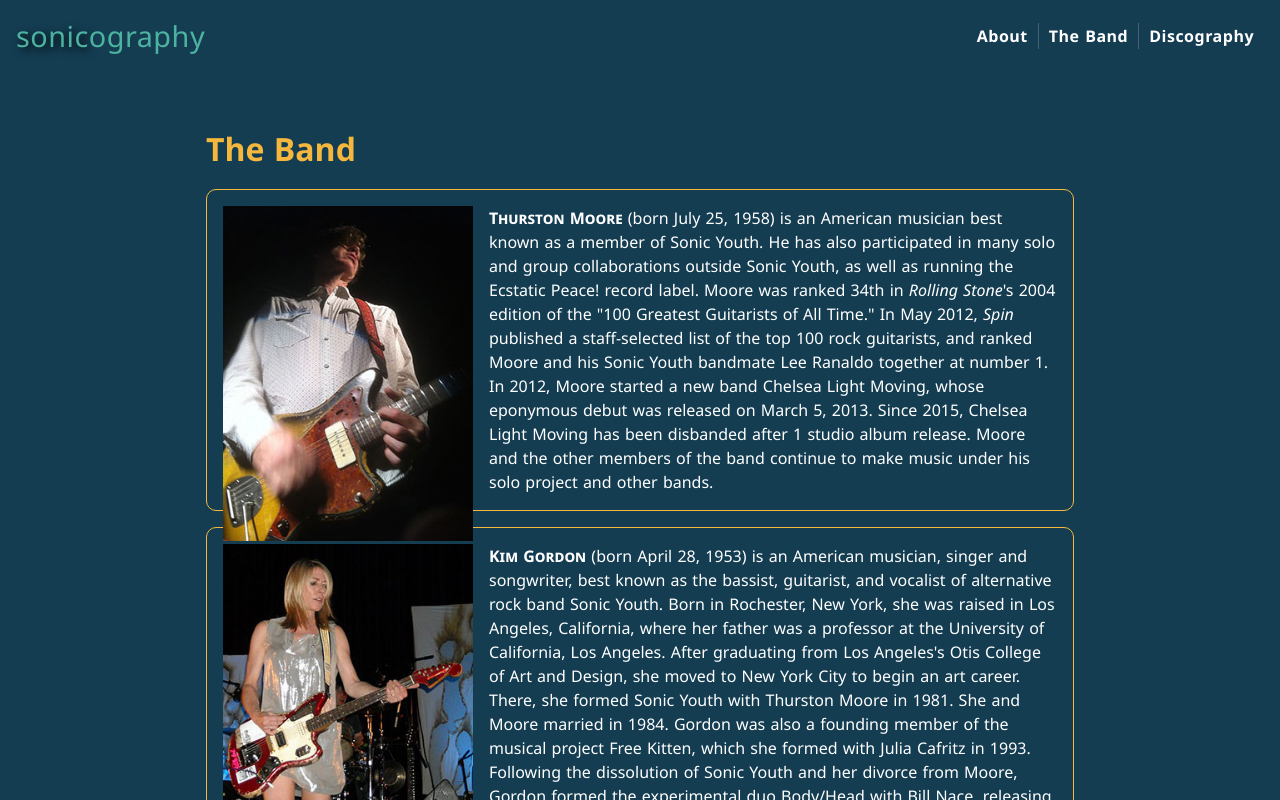
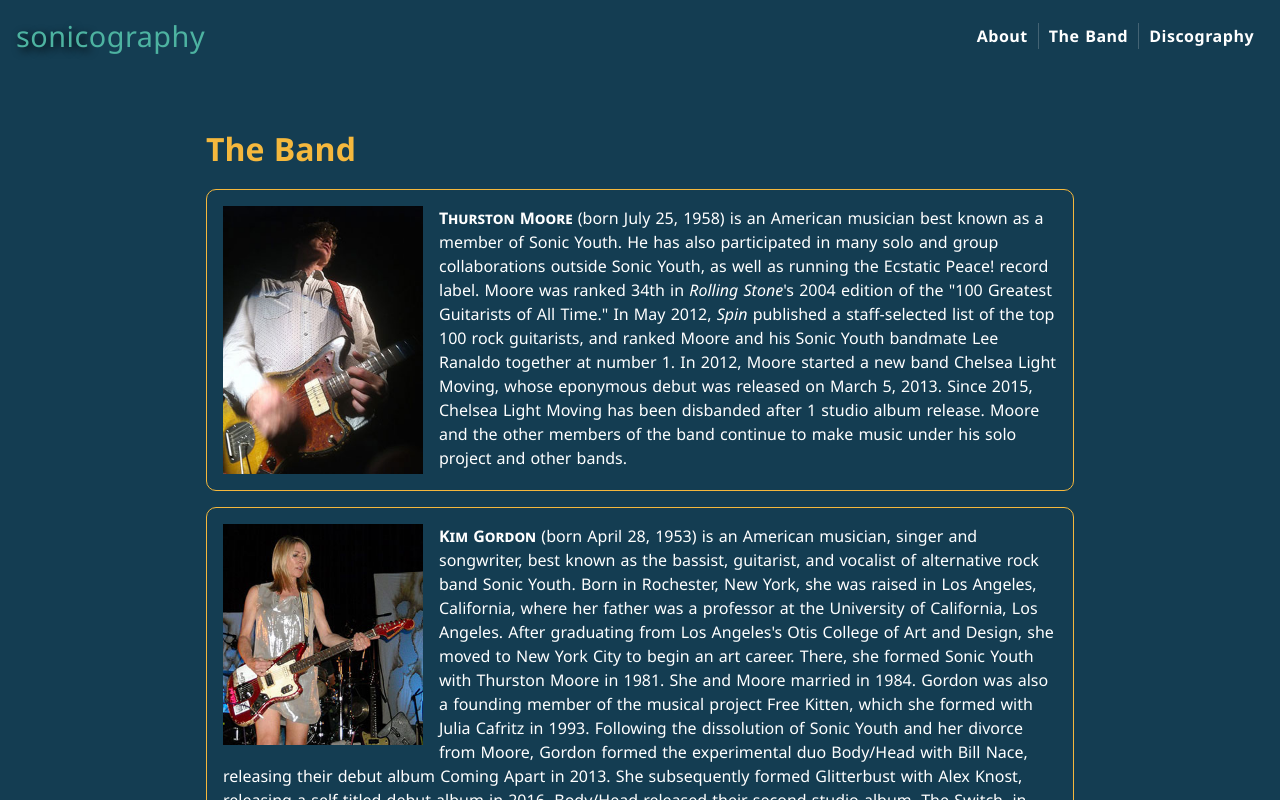
Before and after one commit to becathey/sonicography-nuxt, a Nuxt app: page /band in a window 1280 px wide. Shown: the top 800 px of the page. Built offline with nearby package versions, Linux system fonts and the light colour scheme.

Commit message:
Adjust image fit in divs on Band page

```diff
--- a/pages/band.vue
+++ b/pages/band.vue
@@ -162,10 +162,11 @@
   border-radius: 10px;
   margin: 1rem 0;
   padding: 1rem;
+  overflow: hidden;
 }
 .musician-portrait {
   float: left;
-  width: 250px;
+  width: 200px;
   margin-right: 1rem;
 }
 .musician-name {
```
